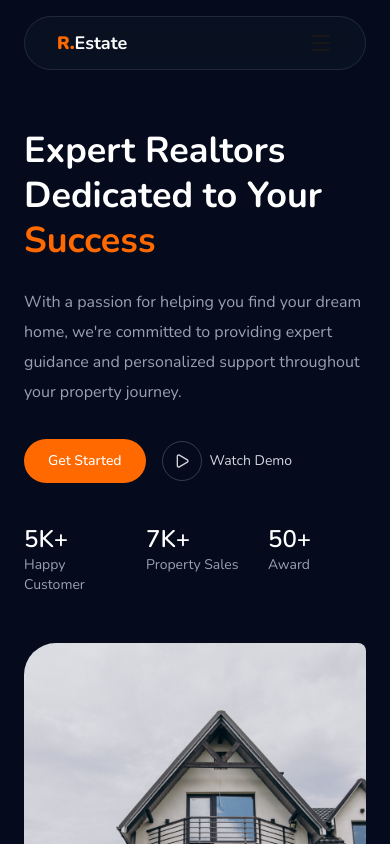
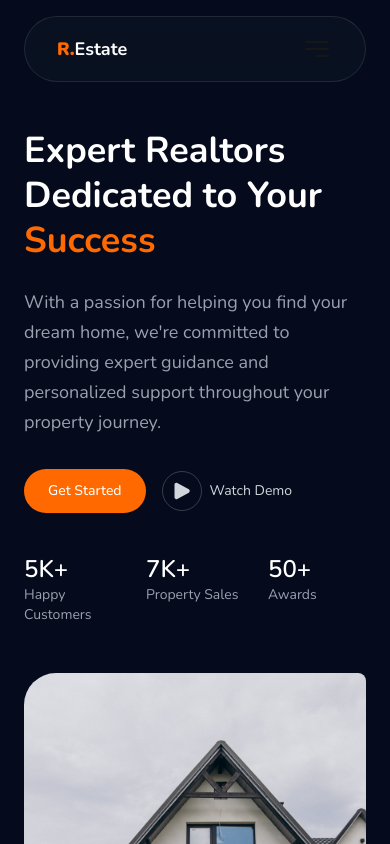
Before and after one commit to trustonyekwere/rs, a Next.js app: page / in a window 390 px wide. Shown: the top 844 px of the page. Built offline with nearby package versions, Linux system fonts and the light colour scheme.

Commit message:
overall UI fix

```diff
--- a/app/components/layout/Header.tsx
+++ b/app/components/layout/Header.tsx
@@ -1,12 +1,18 @@
+"use client"
+
+import { useState } from "react";
 import Link from "next/link"
 import ButtonLink from "../ui/Button"
-import { HamburgerIcon, MenuIcon } from "lucide-react"
+import { Bars3BottomRightIcon } from "@heroicons/react/24/solid"
+import { XIcon } from "lucide-react"
 
 export default function Header(){
+    const [open, setOpen] = useState(false)
+
     return (
         <header className="fixed top-0 left-0 z-50 w-full">
             <div className="mx-auto max-w-6xl px-6 py-4">
-                <nav className="flex items-center justify-between rounded-full bg-[#0B1324]/80 px-8 py-3 backdrop-blur-md border border-white/10">
+                <nav className="flex items-center justify-between rounded-full bg-[#0B1324]/80 px-8 py-4 md:py-3 backdrop-blur-md border border-white/10">
 
                     {/* Logo */}
                     <Link href="#hero" className="text-lg font-bold text-white">
@@ -14,7 +20,7 @@ export default function Header(){
                     </Link>
 
                     {/* Links */}
-                    <ul className="hidden md:flex items-center gap-8 text-sm text-gray-300">
+                    <ul className="hidden md:flex items-center gap-10 text-md text-gray-300">
                         <li>
                             <Link href="#hero" className="hover:text-white transition">
                                 Home
@@ -48,10 +54,57 @@ export default function Header(){
                     </div>
 
                     {/* HAMBURGER */}
-                    <div className="flex md:hidden">
-                        <MenuIcon />
-                    </div>
+                    <button
+                        onClick={() => setOpen(!open)}
+                        className="flex md:hidden cursor-pointer transition-all duration-300"
+                        aria-label="Toggle menu"
+                    >
+                        {open ? <XIcon size={28} color="white" /> : <Bars3BottomRightIcon className="size-8" />}
+
+                    </button>
                 </nav>
+
+                {/* MOBILE MENU */}
+                <div
+                    className={`md:hidden absolute left-0 w-full bg-[#0B1324]/80 backdrop-blur-md shadow-md transition-all duration-300 overflow-hidden
+                    ${open ? "max-h-screen py-4" : "max-h-0"}`}
+                >
+                    <ul className="flex flex-col text-end gap-6 px-12 text-[15px] font-medium text-gray-300">
+                        <li>
+                            <Link href="#hero" onClick={() => setOpen(false)} className="hover:text-white transition">
+                                Home
+                            </Link>
+                        </li>
+
+                        <li>
+                            <Link href="#about" onClick={() => setOpen(false)} className="hover:text-white transition">
+                                About us
+                            </Link>
+                        </li>
+
+                        <li>
+                            <Link href="#features" onClick={() => setOpen(false)} className="hover:text-white transition">
+                                Feature
+                            </Link>
+                        </li>
+
+                        <li>
+                            <Link href="#property" onClick={() => setOpen(false)} className="hover:text-white transition">
+                                Property
+                            </Link>
+                        </li>
+
+                        <li>
+                            <Link href="#blog" onClick={() => setOpen(false)} className="hover:text-white transition">
+                                Blog
+                            </Link>
+                        </li>
+
+                        <li className="pt-2">
+                            <ButtonLink text="Contact Us" href="/contact-us" />
+                        </li>
+                    </ul>
+                </div>
             </div>
         </header>
     )
--- a/app/components/sections/Features.tsx
+++ b/app/components/sections/Features.tsx
@@ -1,18 +1,18 @@
-import {House, Coins, HandshakeIcon} from "lucide-react"
+import { HomeModernIcon, BanknotesIcon, KeyIcon } from "@heroicons/react/24/solid"
 
 const features = [
     {
-        icon: House,
+        icon: HomeModernIcon,
         title: "Buy a home",
         description: "Buying a home provides comfort and safety, and we are here to assist you in finding property for sale."
     },
     {
-        icon: Coins,
+        icon: KeyIcon,
         title: "Rent a home",
         description: "Renting a home provides flexibility and convenience, and we are here to assist you in finding rental property."
     },
     {
-        icon: HandshakeIcon,
+        icon: BanknotesIcon,
         title: "Sell a home",
         description: "Selling a home should be easy and hassle-free, and we are here to assist you in selling your property."
     },
@@ -37,7 +37,7 @@ const Features = () => {
                             >
                                 <div className="justify-center flex items-center pb-4">
                                     <div className="bg-[#0e1527] justify-center items-center flex rounded-xl h-15 w-15 p-3">
-                                        <feature.icon size={20} />
+                                        <feature.icon className="size-7" />
                                     </div>
                                 </div>
                                 <h1 className="text-2xl font-semibold">
--- a/app/components/sections/Hero.tsx
+++ b/app/components/sections/Hero.tsx
@@ -1,5 +1,5 @@
 import Image from "next/image"
-import { Play, HeartIcon } from "lucide-react"
+import { PlayIcon, HeartIcon } from "@heroicons/react/24/solid"
 import ButtonLink from "../ui/Button"
 
 export default function Hero() {
@@ -20,7 +20,7 @@ export default function Hero() {
                             <span className="text-orange-500">Success</span>
                         </h1>
 
-                        <p className="mb-8 max-w-lg text-gray-400 leading-7.5 text-md">
+                        <p className="mb-8 max-w-lg text-gray-400 leading-7.5 text-lg">
                         With a passion for helping you find your dream home, we're
                         committed to providing expert guidance and personalized
                         support throughout your property journey.
@@ -30,9 +30,9 @@ export default function Hero() {
                         <div className="mb-10 flex items-center gap-4">
                             <ButtonLink text="Get Started" href="/get-started" />
 
-                            <button className="flex items-center gap-2 text-sm text-gray-300 transition hover:text-white">
+                            <button className="flex items-center gap-2 cursor-pointer text-sm text-gray-300 transition hover:text-white">
                                 <span className="flex h-10 w-10 items-center justify-center rounded-full border border-white/20">
-                                <Play size={16} />
+                                <PlayIcon className="size-6" />
                                 </span>
                                 Watch Demo
                             </button>
@@ -42,7 +42,7 @@ export default function Hero() {
                         <div className="grid grid-cols-3 gap-6">
                             <div>
                                 <h3 className="text-2xl font-semibold text-white">5K+</h3>
-                            <p className="text-sm text-gray-400">Happy Customer</p>
+                                <p className="text-sm text-gray-400">Happy Customers</p>
                             </div>
 
                             <div>
@@ -52,7 +52,7 @@ export default function Hero() {
 
                             <div>
                                 <h3 className="text-2xl font-semibold text-white">50+</h3>
-                            <p className="text-sm text-gray-400">Award</p>
+                                <p className="text-sm text-gray-400">Awards</p>
                             </div>
                         </div>
                     </div>
@@ -87,7 +87,7 @@ export default function Hero() {
                                 </div>
                                 <div className="bg-white/10 rounded-full p-2 w-fit my-1">
                                     <p className="text-xs text-gray-400">
-                                        <HeartIcon size={15} className="text-red-500 fill-red-500 cursor-pointer" />
+                                        <HeartIcon className="text-red-500 size-6 fill-red-500 cursor-pointer" />
                                     </p>
                                 </div>
                             </div>
@@ -128,7 +128,7 @@ export default function Hero() {
                             </span>
                             <span>
                                 <Image
-                                    src="/Airbnb.png"
+                                    src="/airbnb.png"
                                     alt="Airbnb"
                                     width={120}
                                     height={0}
@@ -138,7 +138,7 @@ export default function Hero() {
                             </span>
                             <span>
                                 <Image
-                                    src="/Amazon.png"
+                                    src="/amazon.png"
                                     alt="Amazon"
                                     width={120}
                                     height={0}
@@ -148,7 +148,7 @@ export default function Hero() {
                             </span>
                             <span>
                                 <Image
-                                    src="/Netflix.png"
+                                    src="/netflix.png"
                                     alt="Netflix"
                                     width={120}
                                     height={0}
--- a/app/components/sections/Listing.tsx
+++ b/app/components/sections/Listing.tsx
@@ -36,12 +36,12 @@ const Listing = () => {
         <div className="bg-white py-10" id="property">
             <div className="mx-auto max-w-6xl px-6 pb-7 bg-white py-10">
 
-                <div className="flex items-center">
+                <div className="md:flex items-center pb-8">
                     <div>
-                        <h1 className="text-5xl text-[#050B1C] font-bold mb-3">Listing we think you'll love</h1>
+                        <h1 className="text-3xl md:text-5xl text-[#050B1C] font-bold mb-3">Listing we think you'll love</h1>
                         <p className="text-gray-500 max-w-[70%] text-lg">Welcome to our exquisite collection of properties that define luxury living at it's finest. We've curated the best properties for you.</p>
                     </div>
-                    <div className="shrink-0">
+                    <div className="shrink-0 my-5 md:my-auto">
                         <ButtonLink text="View All Listing" href="/listing" />
                     </div>
                 </div>
@@ -66,7 +66,7 @@ const Listing = () => {
                                 </div>
 
                                 <div className="flex justify-between items-center mt-2">
-                                    <h1 className="text-2xl font-semibold">
+                                    <h1 className="text-xl md:text-2xl font-semibold">
                                         {listing.title}
                                     </h1>
                                     <div className="bg-white/10 rounded-full px-2 py-2 w-fit my-1 cursor-pointer">
@@ -76,7 +76,7 @@ const Listing = () => {
                                     </div>
                                 </div>
 
-                                <p className="text-md leading-5 text-white py-4">
+                                <p className="text-md leading-3 md:leading-5 text-white py-4">
                                     {listing.description}
                                 </p>
 
```
Also changed, not shown: app/components/sections/Blog.tsx (+4 -4 lines), app/components/sections/Testimonials.tsx (+4 -4 lines). Lines whose indentation alone changed are shown as unchanged.
